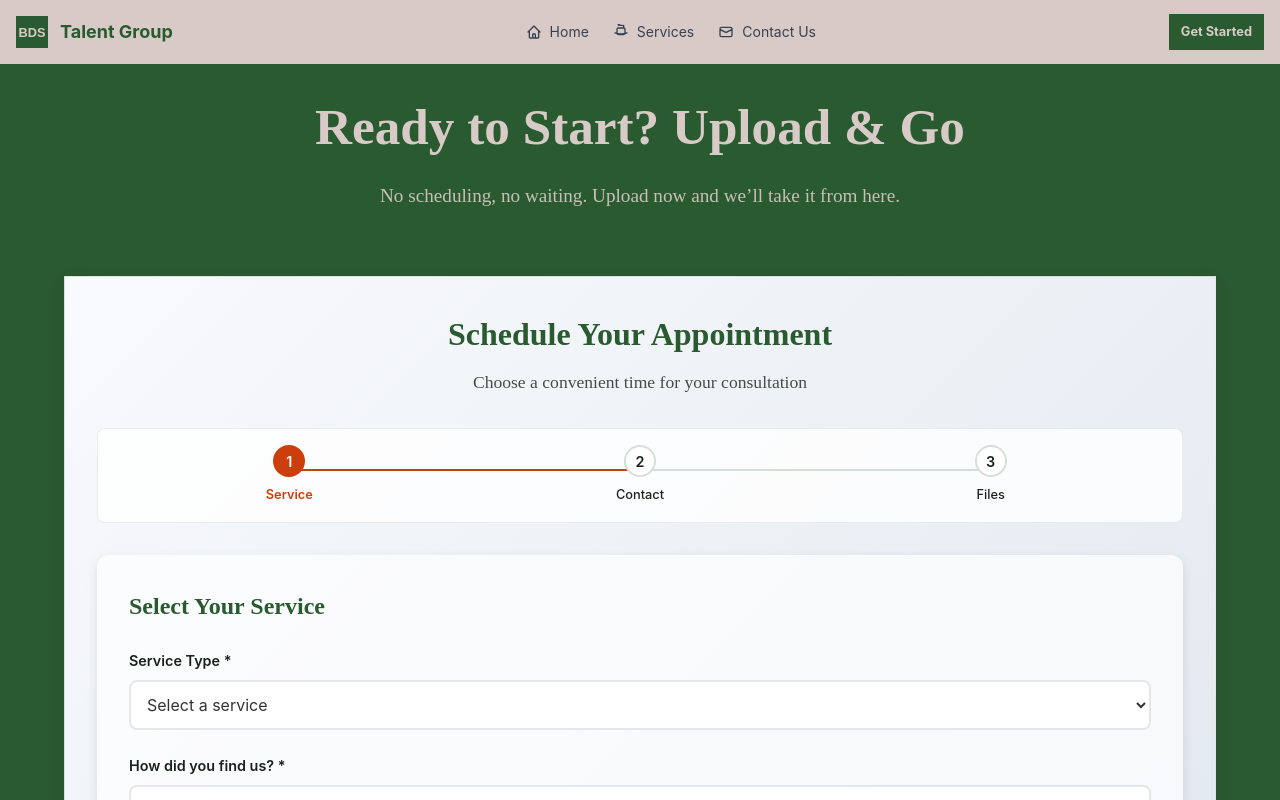
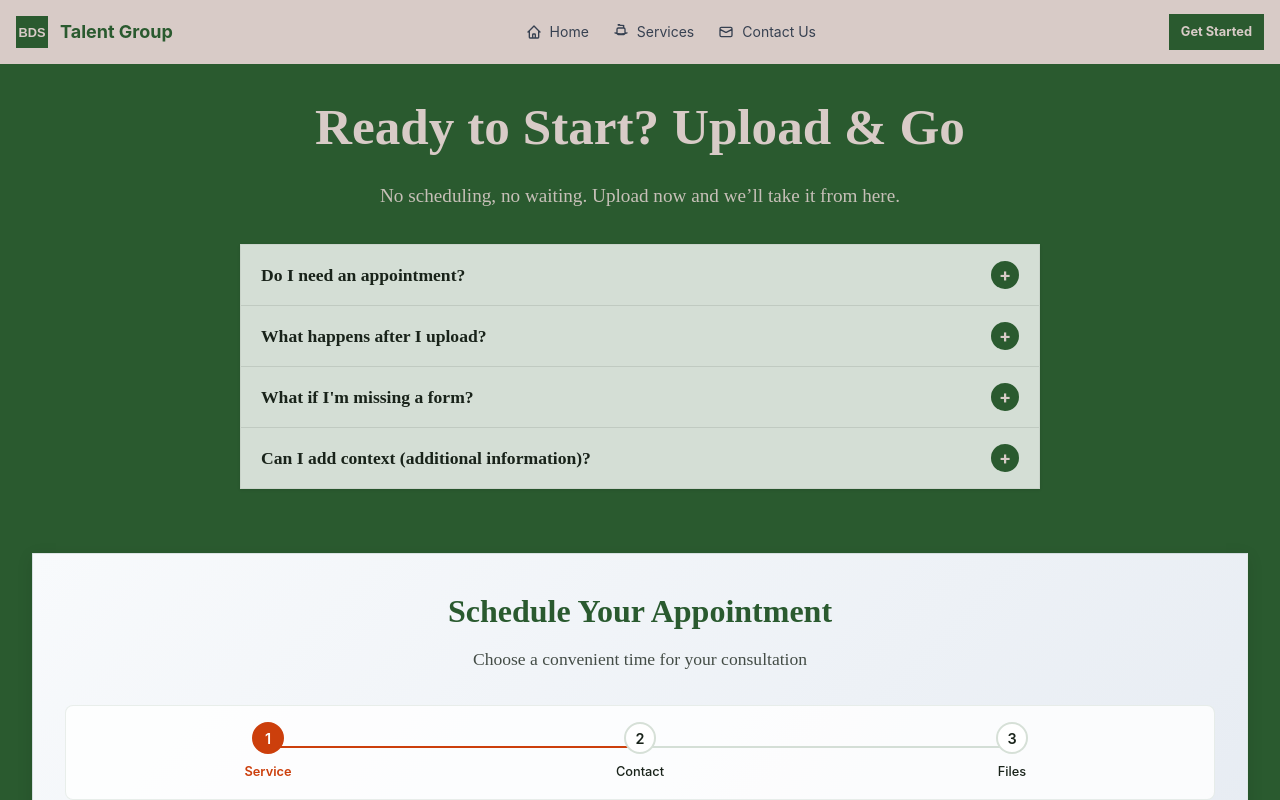
Before and after one commit to CartezDew/bdsfrontend, a React (Vite) app: page /get-started in a window 1280 px wide. Shown: the top 800 px of the page. Built offline with nearby package versions, Linux system fonts and the light colour scheme.

Commit message:
added a quick facts section to the get started page

```diff
--- a/src/components/GetStarted.jsx
+++ b/src/components/GetStarted.jsx
@@ -30,6 +30,7 @@ const GetStarted = () => {
   const [errors, setErrors] = useState({});
   const [showSuccessModal, setShowSuccessModal] = useState(false);
   const [consentChecked, setConsentChecked] = useState(false);
+  const [openFaq, setOpenFaq] = useState(null);
 
   const fileInputRef = useRef(null);
 
@@ -71,6 +72,11 @@ const GetStarted = () => {
     // Check if all digits are the same
     const firstDigit = digits[0];
     return !digits.split('').every(digit => digit === firstDigit);
+  };
+
+  // FAQ toggle function
+  const toggleFaq = (faqId) => {
+    setOpenFaq(openFaq === faqId ? null : faqId);
   };
 
   // Generate available time slots for a given date
@@ -365,6 +371,111 @@ const GetStarted = () => {
           <div className="get-started-header">
             <h1>Ready to Start? Upload & Go</h1>
             <p>No scheduling, no waiting. Upload now and we’ll take it from here.</p>
+          </div>
+
+          {/* Tiny FAQ Section */}
+          <div className="getstarted-faq-section">
+            <ul className="getstarted-facts-accordion">
+              <li className={`getstarted-fact ${openFaq === 1 ? 'open' : ''}`}>
+                <button
+                  type="button"
+                  className="getstarted-fact-trigger"
+                  aria-expanded={openFaq === 1}
+                  aria-controls="getstarted-fact-panel-1"
+                  id="getstarted-fact-trigger-1"
+                  onClick={() => toggleFaq(1)}
+                >
+                  <span className="getstarted-chev" aria-hidden></span>
+                  <span>Do I need an appointment?</span>
+                </button>
+                <div
+                  id="getstarted-fact-panel-1"
+                  role="region"
+                  aria-labelledby="getstarted-fact-trigger-1"
+                  className="getstarted-fact-panel"
+                  style={{ maxHeight: openFaq === 1 ? '100px' : '0' }}
+                >
+                  <div>
+                    <p>No—upload your documents and we'll start.</p>
+                  </div>
+                </div>
+              </li>
+
+              <li className={`getstarted-fact ${openFaq === 2 ? 'open' : ''}`}>
+                <button
+                  type="button"
+                  className="getstarted-fact-trigger"
+                  aria-expanded={openFaq === 2}
+                  aria-controls="getstarted-fact-panel-2"
+                  id="getstarted-fact-trigger-2"
+                  onClick={() => toggleFaq(2)}
+                >
+                  <span className="getstarted-chev" aria-hidden></span>
+                  <span>What happens after I upload?</span>
+                </button>
+                <div
+                  id="getstarted-fact-panel-2"
+                  role="region"
+                  aria-labelledby="getstarted-fact-trigger-2"
+                  className="getstarted-fact-panel"
+                  style={{ maxHeight: openFaq === 2 ? '100px' : '0' }}
+                >
+                  <div>
+                    <p>We review your uploaded files and reach out with next steps.</p>
+                  </div>
+                </div>
+              </li>
+
+              <li className={`getstarted-fact ${openFaq === 3 ? 'open' : ''}`}>
+                <button
+                  type="button"
+                  className="getstarted-fact-trigger"
+                  aria-expanded={openFaq === 3}
+                  aria-controls="getstarted-fact-panel-3"
+                  id="getstarted-fact-trigger-3"
+                  onClick={() => toggleFaq(3)}
+                >
+                  <span className="getstarted-chev" aria-hidden></span>
+                  <span>What if I'm missing a form?</span>
+                </button>
+                <div
+                  id="getstarted-fact-panel-3"
+                  role="region"
+                  aria-labelledby="getstarted-fact-trigger-3"
+                  className="getstarted-fact-panel"
+                  style={{ maxHeight: openFaq === 3 ? '100px' : '0' }}
+                >
+                  <div>
+                    <p>Upload what you have; we'll request anything else.</p>
+                  </div>
+                </div>
+              </li>
+
+              <li className={`getstarted-fact ${openFaq === 4 ? 'open' : ''}`}>
+                <button
+                  type="button"
+                  className="getstarted-fact-trigger"
+                  aria-expanded={openFaq === 4}
+                  aria-controls="getstarted-fact-panel-4"
+                  id="getstarted-fact-trigger-4"
+                  onClick={() => toggleFaq(4)}
+                >
+                  <span className="getstarted-chev" aria-hidden></span>
+                  <span>Can I add context (additional information)?</span>
+                </button>
+                <div
+                  id="getstarted-fact-panel-4"
+                  role="region"
+                  aria-labelledby="getstarted-fact-trigger-4"
+                  className="getstarted-fact-panel"
+                  style={{ maxHeight: openFaq === 4 ? '100px' : '0' }}
+                >
+                  <div>
+                    <p>Yes—use the <strong>"Anything else to share?"</strong> field (100 characters).</p>
+                  </div>
+                </div>
+              </li>
+            </ul>
           </div>
 
           <div className="get-started-content">
--- a/src/styles/getStarted.css
+++ b/src/styles/getStarted.css
@@ -1,11 +1,11 @@
 /* Get Started Page Styles */
 .get-started-page {
   background: var(--color-hunter-green);
-  padding: 2rem 1rem;
+  padding: 2rem 2rem;
 }
 
 .get-started-container {
-  max-width: 72rem;
+  max-width: 1300px;
   margin: 0 auto;
 }
 
@@ -43,9 +43,9 @@
 /* GetStarted Scheduler Styles */
 .getstarted-scheduler {
   background: linear-gradient(135deg, #f8fafc 0%, #e2e8f0 100%);
-  padding: 2rem;
   box-shadow: 0 4px 15px rgba(0, 0, 0, 0.1);
   margin-top: 4rem;
+  padding: 2rem;
   border: 1px solid rgba(51, 103, 59, 0.1);
 }
 
@@ -374,6 +374,131 @@
 
   .getstarted-success-message {
     font-size: 1.1rem;
+  }
+
+  .getstarted-faq-section {
+    padding: 2rem 2rem 0rem 2rem;
+
+    background: var(--color-hunter-green);
+  }
+
+  /* Container & rows */
+  .getstarted-facts-accordion {
+    list-style: none;
+    padding: 0;
+    max-width: 800px;
+    margin: 0 auto;
+    background: rgba(255, 255, 255, 0.8);
+    backdrop-filter: blur(8px);
+    border: 1px solid rgba(0, 0, 0, 0.05);
+    box-shadow: 0 1px 3px rgba(0, 0, 0, 0.1);
+    overflow: hidden;
+  }
+
+  .getstarted-fact {
+    background: transparent;
+    border-bottom: 1px solid rgba(25, 35, 26, 0.1);
+  }
+
+  .getstarted-fact:last-child {
+    border-bottom: none;
+  }
+
+  /* Trigger */
+  .getstarted-fact-trigger {
+    position: relative;
+    background: transparent;
+    width: 100%;
+    padding: 1rem 1.25rem;
+    border: none;
+    cursor: pointer;
+    display: flex;
+    justify-content: space-between;
+    align-items: center;
+    text-align: left;
+    transition: all 0.3s ease;
+    outline: none;
+  }
+
+  .getstarted-fact-trigger:focus-visible {
+    outline: 2px solid var(--color-hunter-green);
+    outline-offset: 2px;
+  }
+
+  .getstarted-fact-trigger:hover {
+    background-color: rgba(51, 103, 59, 0.02);
+  }
+
+  .getstarted-fact-trigger .getstarted-chev {
+    display: inline-flex;
+    align-items: center;
+    justify-content: center;
+    width: 28px;
+    height: 28px;
+    border-radius: 50%;
+    background: var(--color-hunter-green);
+    color: var(--color-timberwolf);
+    font-size: 18px;
+    font-weight: bold;
+    transition: all 0.3s ease;
+    flex-shrink: 0;
+    margin-left: auto;
+    order: 2;
+  }
+
+  .getstarted-fact.open .getstarted-fact-trigger .getstarted-chev {
+    background: var(--color-sinopia);
+  }
+
+  .getstarted-fact-trigger .getstarted-chev::before {
+    content: '+';
+    transition: all 0.3s ease;
+  }
+
+  .getstarted-fact.open .getstarted-fact-trigger .getstarted-chev::before {
+    content: '-';
+  }
+
+  /* Question text styling */
+  .getstarted-fact-trigger span:not(.getstarted-chev) {
+    font-family: 'Playfair Display', serif;
+    font-size: 1.1rem;
+    font-weight: 600;
+    color: var(--color-eerie-black);
+    line-height: 1.4;
+    flex: 1;
+    text-align: left;
+    padding-right: 1rem;
+    order: 1;
+  }
+
+  /* Panel animation */
+  .getstarted-fact-panel {
+    overflow: hidden;
+    transition: max-height 0.4s ease, opacity 0.3s ease;
+    opacity: 0;
+    /* padding: 0 1.25rem 1.5rem 1.25rem; */
+  }
+
+  .getstarted-fact.open .getstarted-fact-panel {
+    opacity: 1;
+  }
+
+  .getstarted-fact-panel > div {
+    color: rgba(25, 35, 26, 0.8);
+    font-size: 1rem;
+    line-height: 1.5;
+    font-family: -apple-system, BlinkMacSystemFont, 'Segoe UI', 'Roboto', sans-serif;
+    padding-top: 0.125rem;
+    padding-left: 2rem;
+    padding-right: 1rem;
+    padding-bottom: 1rem;
+  }
+
+  /* Respect reduced motion */
+  @media (prefers-reduced-motion: reduce){
+    .getstarted-fact-trigger .getstarted-chev,
+    .getstarted-fact-panel { transition: none !important; }
   }
 
   .getstarted-calendar-nav-btn {
@@ -844,6 +969,20 @@
     padding: 1.5rem;
     margin: 1rem;
   }
+
+  .getstarted-faq-section {
+    padding: 3rem 1rem;
+  }
+
+  .getstarted-faq-header h2 {
+    font-size: 2.5rem;
+    margin-bottom: 1.25rem;
+  }
+
+  .getstarted-faq-header p {
+    font-size: 1.1rem;
+    max-width: 600px;
+  }
 }
 
 @media (max-width: 480px) {
@@ -867,4 +1006,18 @@
   .getstarted-time-slots {
     padding: 1rem;
   }
+
+  .getstarted-faq-section {
+    padding: 2rem 1rem;
+  }
+
+  .getstarted-faq-header h2 {
+    font-size: 2rem;
+    margin-bottom: 1rem;
+  }
+
+  .getstarted-faq-header p {
+    font-size: 1rem;
+    max-width: 100%;
+  }
 }
```
